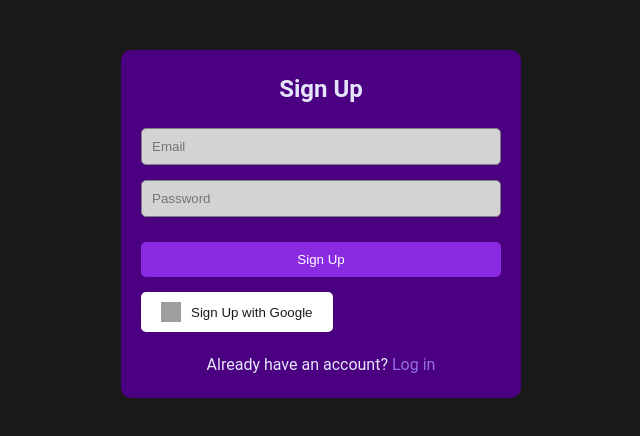
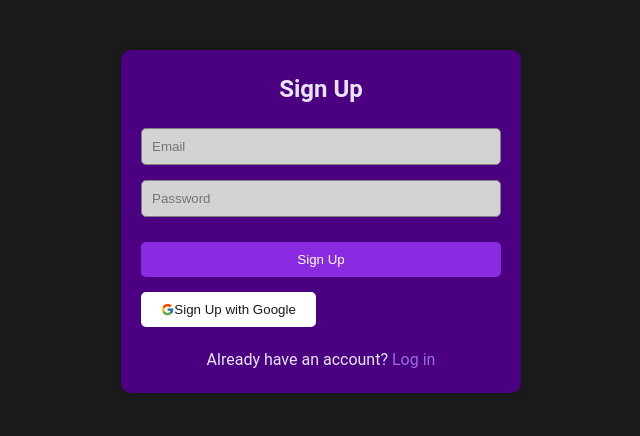
Before and after one commit to lanle05/lanle05-language-learning-flashcard-app-portfolio, a React (Create React App) app: page /signup in a window 1280 px wide. Shown: the top 436 px of the page, without its empty margins (319-959 px from the left). Built offline with nearby package versions, Linux system fonts and the light colour scheme; no server answers; grey boxes are pictures that could not be loaded.

Commit message:
Inclusion of Google Logo

```diff
--- a/package.json
+++ b/package.json
@@ -10,6 +10,7 @@
     "firebase": "^10.13.0",
     "react": "^18.3.1",
     "react-dom": "^18.3.1",
+    "react-icons": "^5.3.0",
     "react-router-dom": "^6.26.1",
     "react-scripts": "5.0.1",
     "web-vitals": "^2.1.4"
--- a/src/Login.js
+++ b/src/Login.js
@@ -7,6 +7,7 @@ import {
 import { auth } from "./firebaseConfig";
 import { Link, useNavigate } from "react-router-dom";
 import "./Auth.css";
+import { FcGoogle } from "react-icons/fc";
 
 const Login = () => {
   const [email, setEmail] = useState("");
@@ -57,7 +58,7 @@ const Login = () => {
         <button type="submit">Login</button>
       </form>
       <button onClick={handleGoogleSignIn} className="google-auth-button">
-        <img src="google-icon.png" alt="Google" />
+        <FcGoogle />
         Sign In with Google
       </button>
       <p className="auth-link">
--- a/src/Signup_page.js
+++ b/src/Signup_page.js
@@ -7,6 +7,7 @@ import {
 import { auth } from "./firebaseConfig";
 import { Link, useNavigate } from "react-router-dom";
 import "./Auth.css";
+import { FcGoogle } from "react-icons/fc";
 
 const Signup = () => {
   const [email, setEmail] = useState("");
@@ -57,7 +58,7 @@ const Signup = () => {
         <button type="submit">Sign Up</button>
       </form>
       <button onClick={handleGoogleSignUp} className="google-auth-button">
-        <img src="google-icon.png" alt="Google" />
+        <FcGoogle />
         Sign Up with Google
       </button>
       <p className="auth-link">
```
Also changed, not shown: 1 other file (tests, documents, lock files or other folders).
